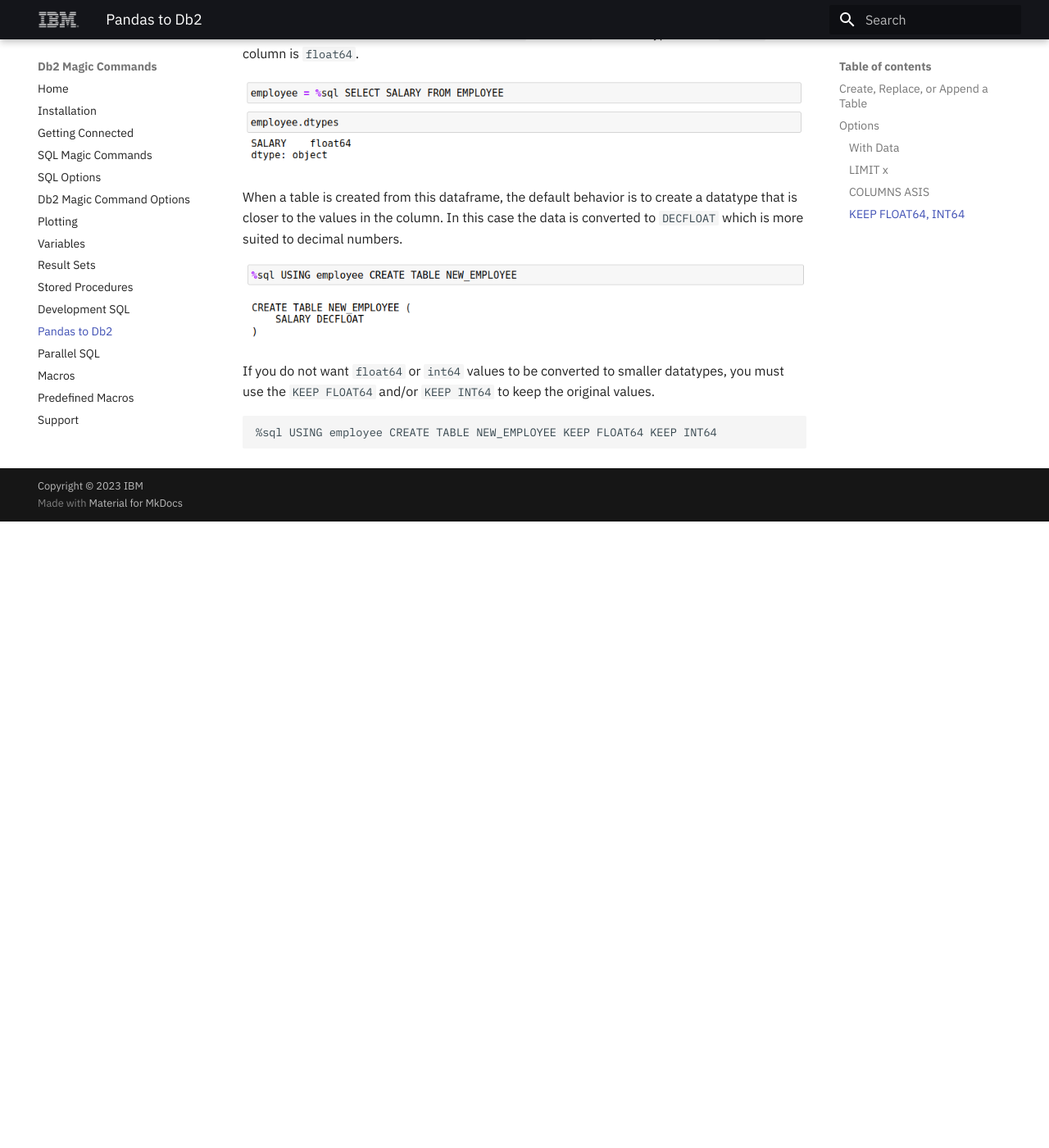
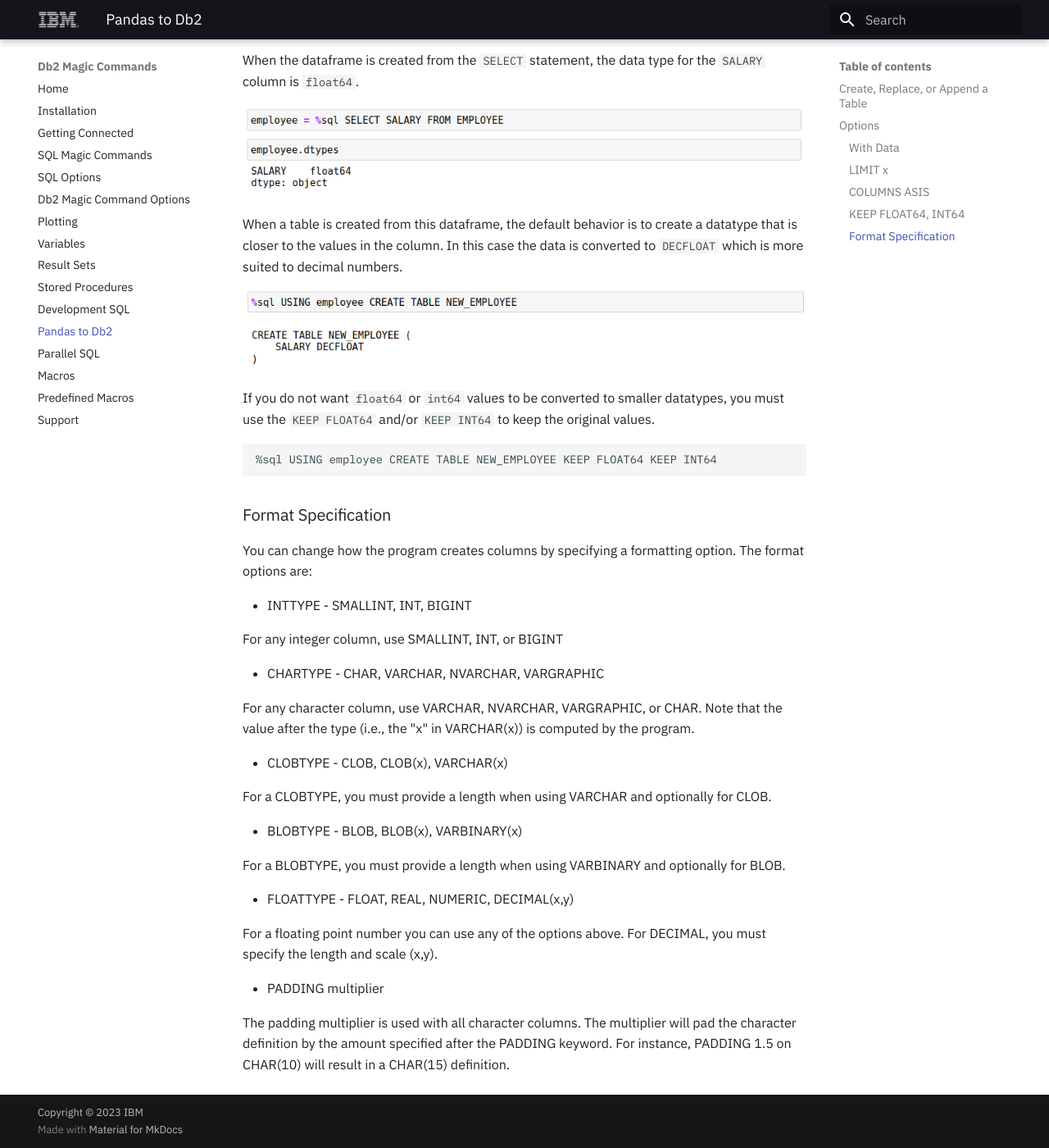
Before and after one commit to IBM/db2-jupyter, an MkDocs documentation site: the page built from docs/pandasdb2.md, in a window 1280 px wide and 1400 px high, scrolled down 5541 px. Shown: the whole window at 82% size. Built offline with MkDocs 1.6.1 and Material for MkDocs 9.7.7, drawn with Linux system fonts in a browser that asks for light colours; before the commit the page ends 6177 px from its top, so only the background shows below that; some of the changed text lies outside the part shown.

Commit message:
Update pandasdb2.md

````diff
--- a/docs/pandasdb2.md
+++ b/docs/pandasdb2.md
@@ -56,7 +56,7 @@
 * `COLUMNS ASIS` - Keep the column names as found in the dataframe instead of Db2-friendly names
 * `KEEP FLOAT64` - Keep all float64 dataframe columns as is
 * `KEEP INT64` - Keep all int64 dataframe columns as is
-
+* `FORMAT SPEC` - See below for column formatting options
 
 ### With Data
 
@@ -115,3 +115,31 @@
 ```
 %sql USING employee CREATE TABLE NEW_EMPLOYEE KEEP FLOAT64 KEEP INT64
 ```
+
+### Format Specification
+
+You can change how the program creates columns by specifying a formatting option. The format options are:
+
+* INTTYPE - SMALLINT, INT, BIGINT
+
+  For any integer column, use SMALLINT, INT, or BIGINT
+
+* CHARTYPE - CHAR, VARCHAR, NVARCHAR, VARGRAPHIC
+
+  For any character column, use VARCHAR, NVARCHAR, VARGRAPHIC, or CHAR. Note that the value after the type (i.e., the "x" in VARCHAR(x)) is computed by the program.
+
+* CLOBTYPE - CLOB, CLOB(x), VARCHAR(x)
+
+  For a CLOBTYPE, you must provide a length when using VARCHAR and optionally for CLOB.
+
+* BLOBTYPE - BLOB, BLOB(x), VARBINARY(x)
+
+  For a BLOBTYPE, you must provide a length when using VARBINARY and optionally for BLOB.
+
+* FLOATTYPE - FLOAT, REAL, NUMERIC, DECIMAL(x,y)
+
+  For a floating point number you can use any of the options above. For DECIMAL, you must specify the length and scale (x,y).
+
+* PADDING multiplier
+
+  The padding multiplier is used with all character columns. The multiplier will pad the character definition by the amount specified after the PADDING keyword. For instance, PADDING 1.5 on CHAR(10) will result in a CHAR(15) definition.
````
